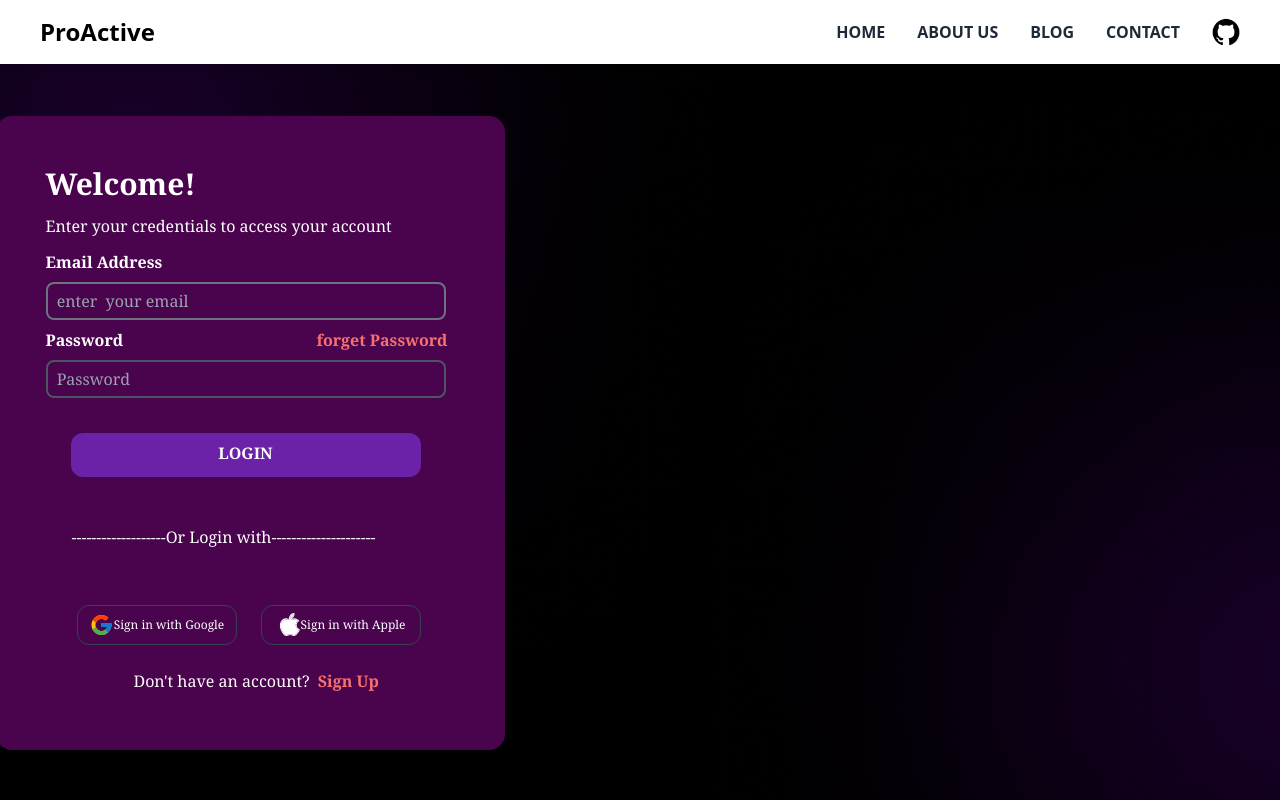
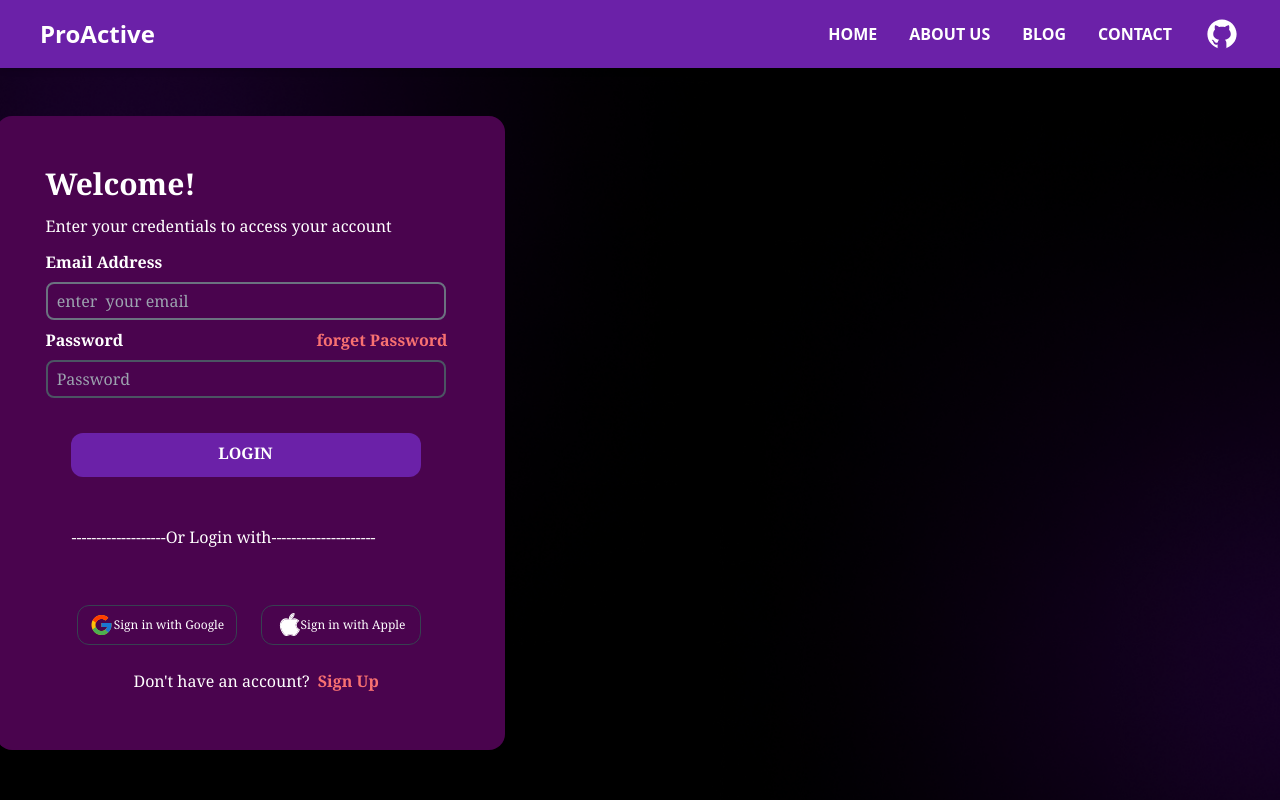
Before and after one commit to Prerna-munjal/ProActive, a React (Vite) app: page / in a window 1280 px wide. Built offline with nearby package versions, Linux system fonts and the light colour scheme.

Commit message:
fix: The Navbar is improved.

```diff
--- a/src/components/Navbar.jsx
+++ b/src/components/Navbar.jsx
@@ -1,5 +1,5 @@
 import { useState } from "react";
-import GitHubLogo from "../Images/GitHub_Logo.png"; // Assuming you have a GitHub logo image
+import GitHubLogo from "../Images/GitHubLogo.svg";
 import { Bars3BottomRightIcon, XMarkIcon } from "@heroicons/react/24/solid";
 
 const Links = [
@@ -7,7 +7,7 @@ const Links = [
   { name: "ABOUT US", link: "/" },
   { name: "BLOG", link: "/" },
   { name: "CONTACT", link: "/" },
-  { name: "GITHUB", link: "https://github.com/DevsDialogue/ProActive" }, // Add your GitHub repo link here
+  { name: "GITHUB", link: "https://github.com/DevsDialogue/ProActive" },
 ];
 
 const Navbar = () => {
@@ -15,9 +15,9 @@ const Navbar = () => {
 
   return (
     <div className="shadow-md w-full fixed top-0 left-0">
-      <div className="md:flex items-center justify-between bg-white py-4 md:px-10 px-7">
+      <div className="md:flex items-center justify-between bg-purple-800 py-4 md:px-10 px-7">
         {/* logo section */}
-        <div className="font-bold text-2xl cursor-pointer flex items-center gap-1">
+        <div className="text-white font-bold text-2xl cursor-pointer flex items-center gap-1">
           <span>ProActive</span>
         </div>
         {/* Menu icon */}
@@ -29,7 +29,7 @@ const Navbar = () => {
         </div>
         {/* link items */}
         <ul
-          className={`md:flex md:items-center md:pb-0 pb-12 absolute md:static bg-white md:z-auto z-[-1] left-0 w-full md:w-auto md:pl-0 pl-9 transition-all duration-500 ease-in ${
+          className={`md:flex md:items-center md:pb-0 pb-12 absolute md:static bg-purple-800 md:z-auto z-[-1] left-0 w-full md:w-auto md:pl-0 pl-9 transition-all duration-500 ease-in ${
             open ? "top-12" : "top-[-490px]"
           }`}
         >
@@ -40,13 +40,13 @@ const Navbar = () => {
                   <img
                     src={GitHubLogo}
                     alt="GitHub Logo"
-                    className="h-7 w-7 inline-block"
+                    className="h-9 w-9 inline-block "
                   />
                 </a>
               ) : (
                 <a
                   href={link.link}
-                  className="text-gray-800 hover:text-blue-400 duration-500"
+                  className="text-white hover:text-blue-400 duration-500"
                 >
                   {link.name}
                 </a>
```
Also changed, not shown: src/Images/GitHubLogo.svg (added), src/Images/GitHub_Logo.png (deleted).
